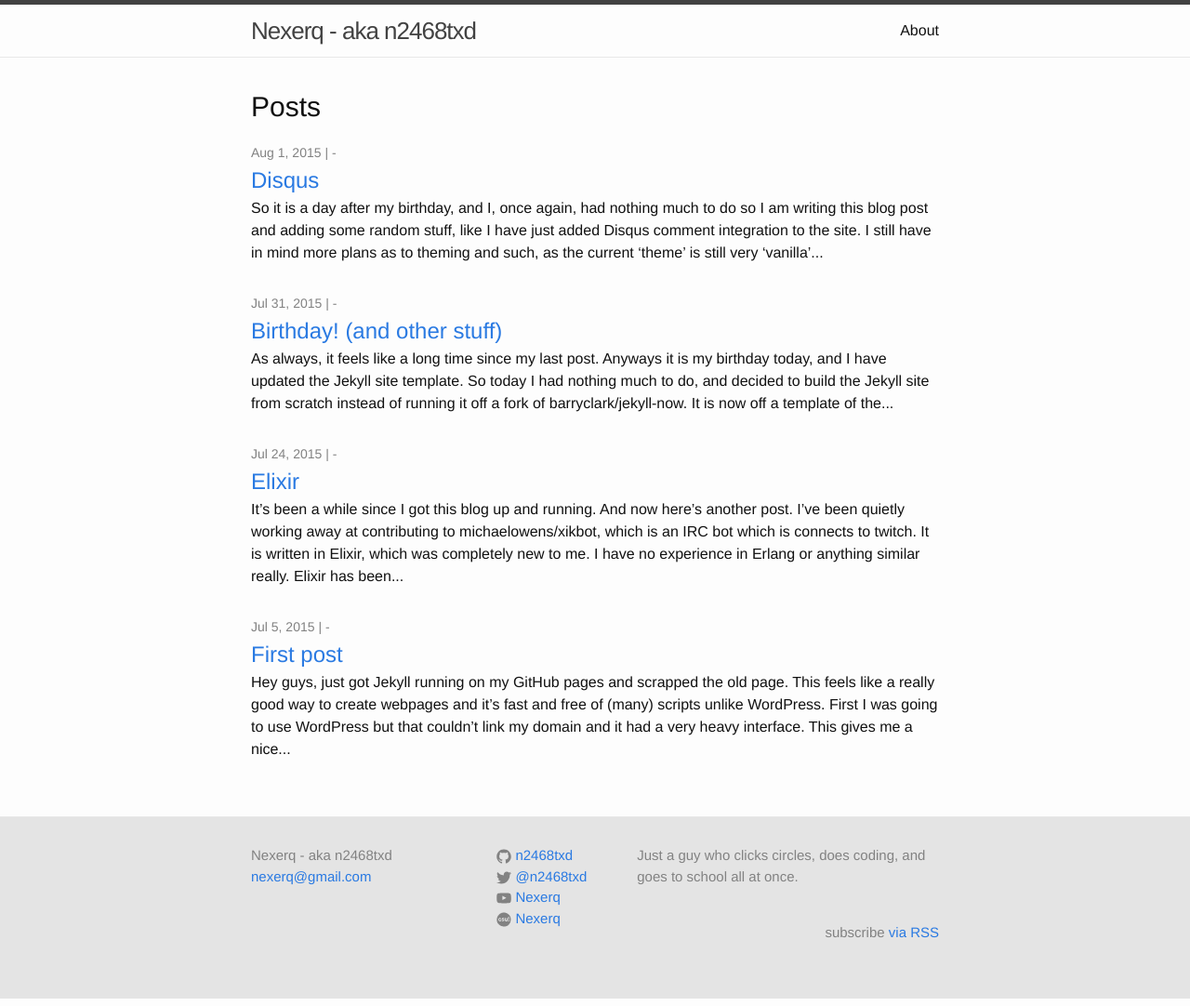
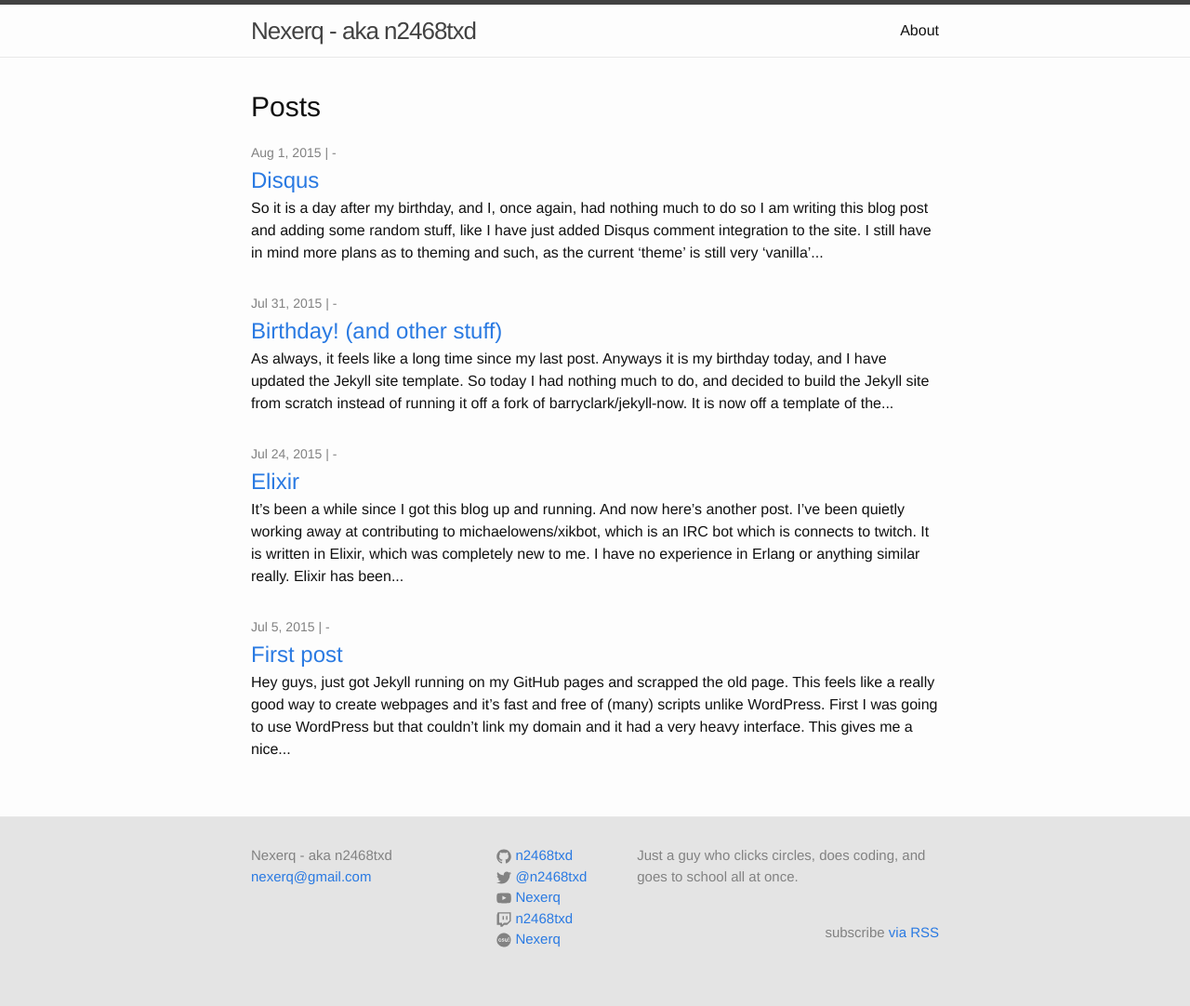
Before and after one commit to nicholastay/personal-web, a Jekyll site: the page built from index.html, in a window 1280 px wide. Shown: the whole page at 93% size. Built offline with Jekyll 4.4.1, drawn with Linux system fonts in a browser that asks for light colours; comment, search, counter and statistics services are not loaded.

Commit message:
Twitch link added

```diff
--- a/_config.yml
+++ b/_config.yml
@@ -10,6 +10,7 @@ osu_username: Nexerq
 disqus_shortname: nexerq
 youtube_nickname: Nexerq # Display name
 youtube_channel_id: UCL1Ifo1tPouRGYosSm6N14w # This must be the ID in /channel/ (permalink)
+twitch_username: n2468txd
 
 # Build settings
 markdown: kramdown
--- a/_includes/footer.html
+++ b/_includes/footer.html
@@ -54,6 +54,23 @@
               </span>
 
               <span class="username">{% if site.youtube_nickname %}{{ site.youtube_nickname }}{% else %}{{ site.youtube_channel_id }}{% endif %}</span>
+            </a>
+          </li>
+          {% endif %}
+
+          {% if site.twitch_username %}
+          <li>
+            <a href="https://twitch.tv/{{ site.twitch_username }}">
+              <span class="icon  icon--twitchtv">
+                <svg viewBox="0 0 16 16">
+                  <path fill="#828282" d="M11.4,13.8H8.3l-2,2h-2v-2H0.5V2.9l1-2.7h14v9.5L11.4,13.8z M14.1,9V1.5H2.9v9.9H6v2l2-2h3.7L14.1,9z"/>
+	<g id="Solo_Glitch_136_">
+		<g>
+			<path fill="#828282" d="M10.4,4.2v4.1h1.4V4.2H10.4z M6.6,8.3H8V4.2H6.6V8.3z"/>
+                </svg>
+              </span>
+
+              <span class="username">{{ site.twitch_username }}</span>
             </a>
           </li>
           {% endif %}
```
